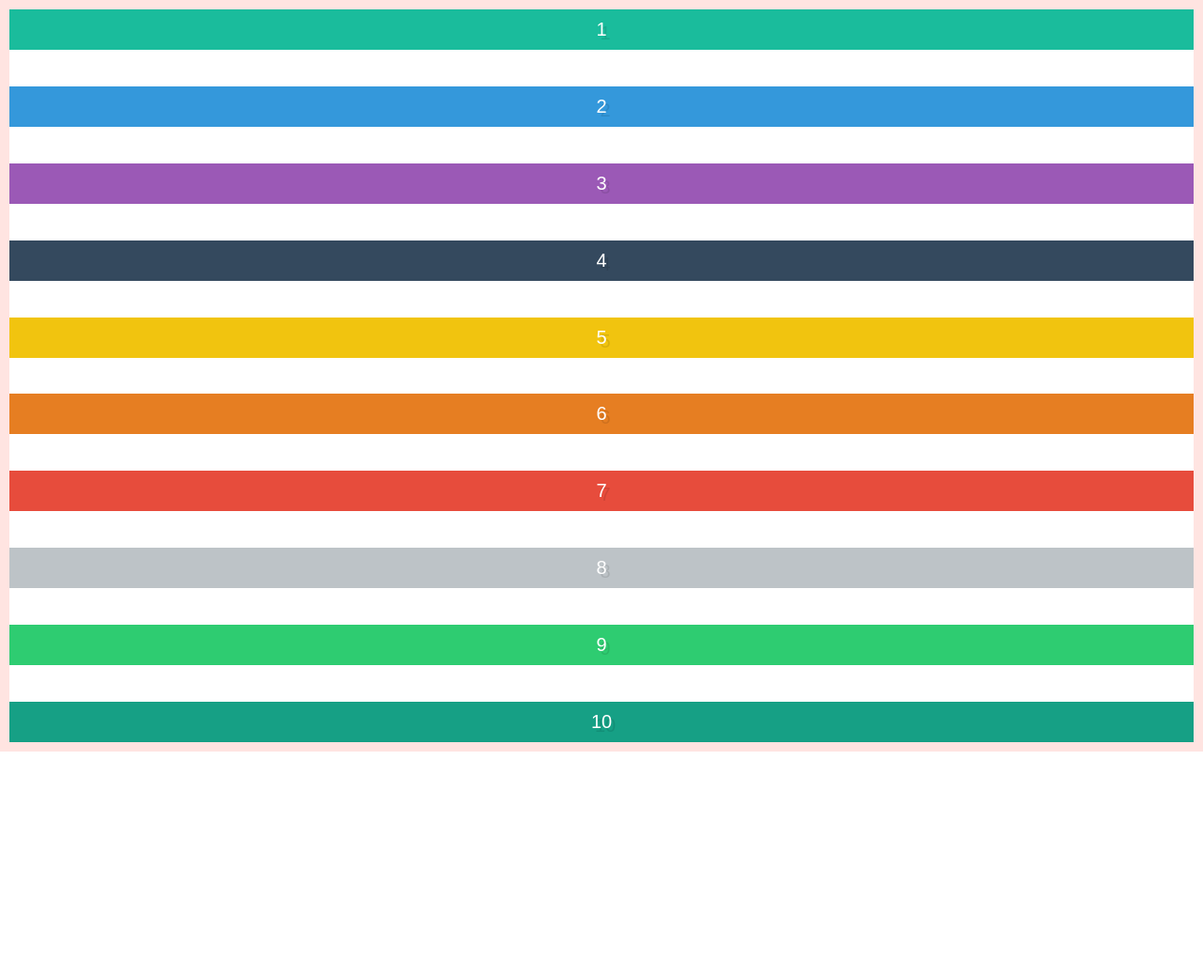
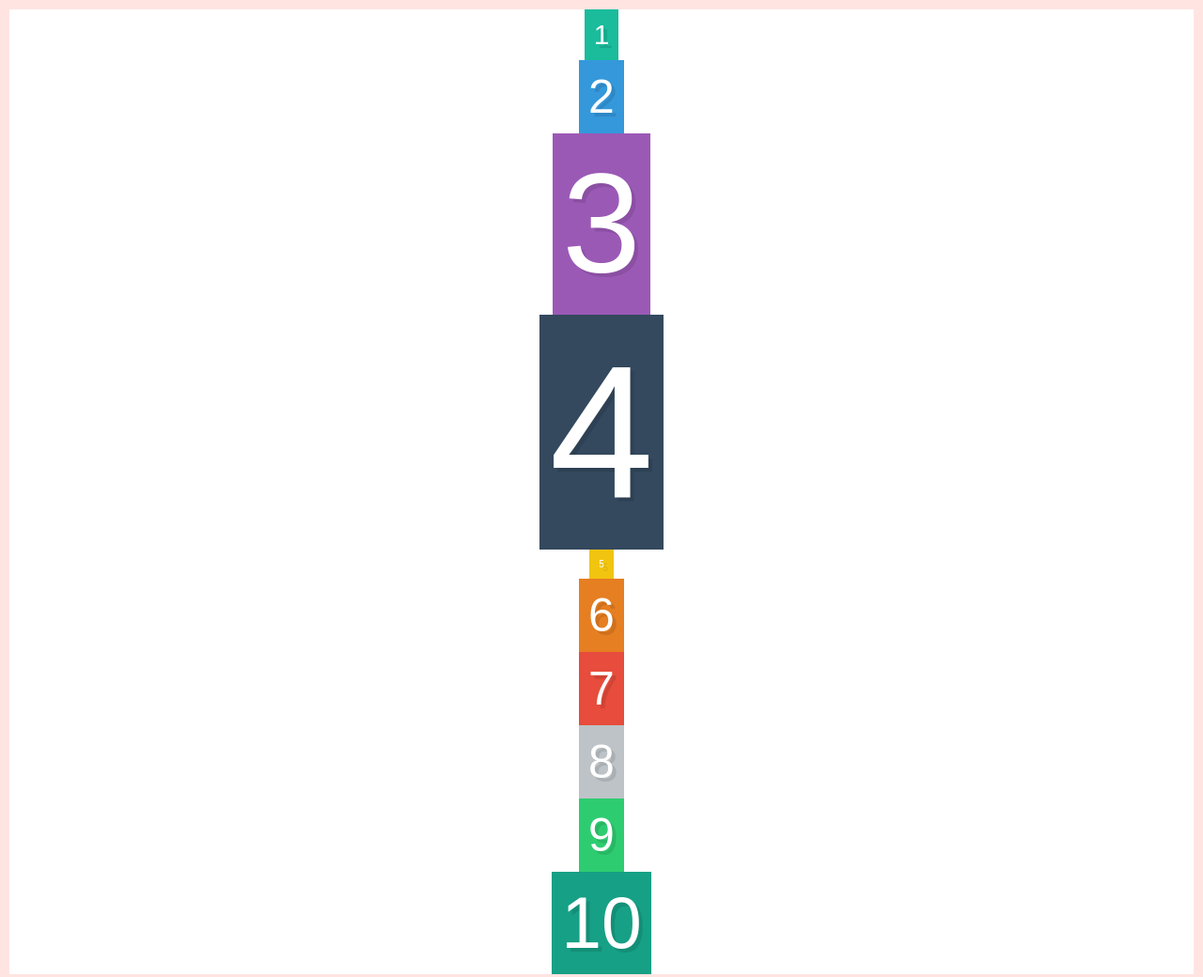
Before and after one commit to leogsouza/learn-flexbox, a plain HTML site: page alignment-and-centering/index.html in a window 1280 px wide. Shown: the whole page at 94% size. Before the commit the page ends 800 px from the top, so only its background shows below. Drawn offline with Linux system fonts and the light colour scheme.

Commit message:
Finisih alignment and centering with align-items property

```diff
--- a/alignment-and-centering/style.css
+++ b/alignment-and-centering/style.css
@@ -9,7 +9,7 @@ input[type=reset],input[type=submit]{-webkit-appearance:button;cursor:pointer;}b
 /* Some default styles to make each box visible */
 .box {
   color:white;
-  font-size: 20px;
+  font-size: 50px;
   text-align: center;
   text-shadow:4px 4px 0 rgba(0,0,0,0.1);
   padding:10px;
@@ -30,8 +30,24 @@ input[type=reset],input[type=submit]{-webkit-appearance:button;cursor:pointer;}b
 /* Flexbox style starts here */
 .container{
   display: flex;
-  justify-content: space-between; /* flex-start option is default */
+  align-items: center;
   border: 10px solid mistyrose;
+  min-height: 100vh;
   flex-direction: column;
-  min-height: 100vh;
 }
+
+.box1 {
+  font-size: 30px;
+}
+.box3 {
+  font-size: 150px;
+}
+.box4 {
+  font-size: 200px;
+}
+.box5 {
+  font-size: 10px;
+}
+.box10 {
+  font-size: 77px;
+}
```
